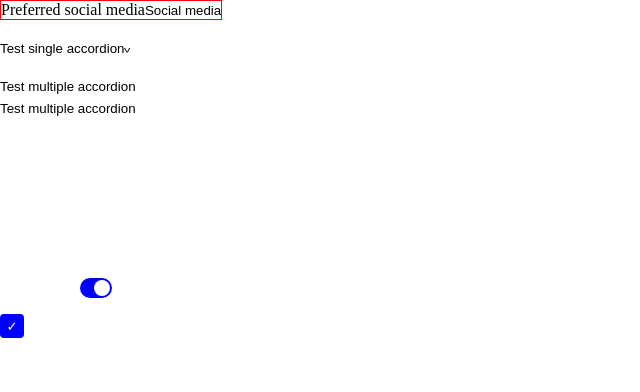
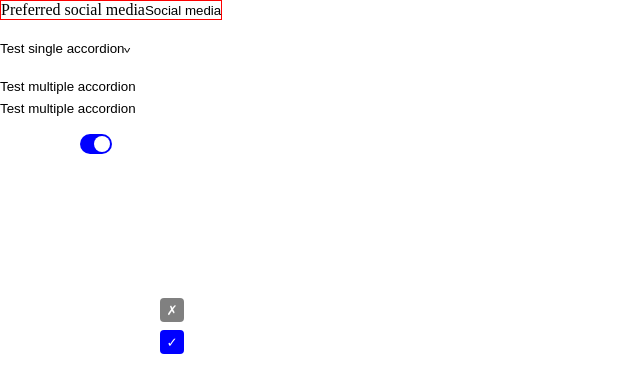
Before and after one commit to lucianm05/felice, a React (Vite) app: page / in a window 1280 px wide. Shown: the top 392 px of the page, without its empty margins (0-640 px from the left). Built offline with nearby package versions, Linux system fonts and the light colour scheme.

Commit message:
checkbox classes

```diff
--- a/src/App.tsx
+++ b/src/App.tsx
@@ -73,7 +73,7 @@ function App() {
           ]}
         />
 
-        <div style={{ marginBottom: '8rem' }}></div>
+        {/* <div style={{ marginBottom: '8rem' }}></div> */}
 
         <Switch
           label='Marketing e-mails'
@@ -97,29 +97,39 @@ function App() {
           change switch
         </button> */}
 
+        <div
+          style={{
+            marginLeft: '10rem',
+            display: 'flex',
+            flexDirection: 'column',
+            rowGap: '0.5rem',
+            marginTop: '8rem',
+          }}
+        >
           <Checkbox
             label='Terms and conditions'
-          style={{
-            width: '1.5rem',
-            height: '1.5rem',
-            borderRadius: '4px',
-            color: 'white',
-            cursor: 'pointer',
-            checked: { background: 'blue' },
-            unchecked: { background: 'gray' },
+            className={{
+              default: classes['checkbox'],
+              checked: classes['checkbox-checked'],
+              unchecked: classes['checkbox-unchecked'],
             }}
+            indicator={{ checked: <span>✓</span>, unchecked: <span>✗</span> }}
+          />
+
+          <Checkbox
+            label='Terms and conditions'
             className={{
-            default: 'checkbox',
-            checked: 'checkbox-checked',
-            unchecked: 'checkbox-unchecked',
+              default: classes['checkbox'],
+              checked: classes['checkbox-checked'],
+              unchecked: classes['checkbox-unchecked'],
             }}
-          // indicator={{ checked: '✓', unchecked: '✗' }}
             checked={checkboxChecked}
             onCheckedChanged={setCheckboxChecked}
           >
-          {checkboxChecked && '✓'}
-          {!checkboxChecked && '✗'}
+            {checkboxChecked && <span>✓</span>}
+            {!checkboxChecked && <span>✗</span>}
           </Checkbox>
+        </div>
       </div>
     </div>
   )
--- a/src/test.module.css
+++ b/src/test.module.css
@@ -25,3 +25,19 @@
 .switch__thumb-checked {
   transform: translateX(calc(100% - 0.25rem));
 }
+
+.checkbox {
+  width: 1.5rem;
+  height: 1.5rem;
+  border-radius: 4px;
+  color: white;
+  cursor: pointer;
+}
+
+.checkbox-checked {
+  background: blue;
+}
+
+.checkbox-unchecked {
+  background: gray;
+}
```
Lines whose indentation alone changed are shown as unchanged.
